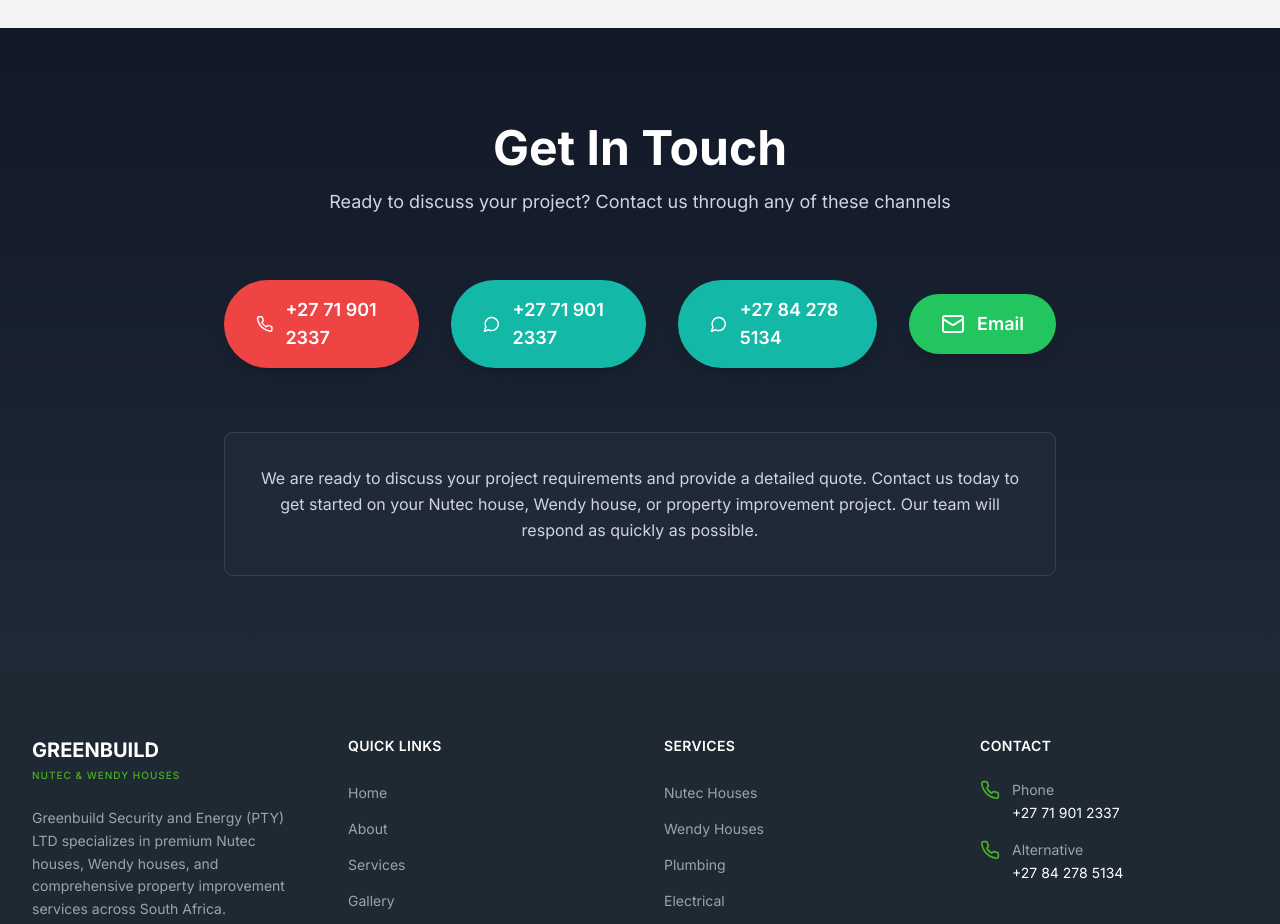
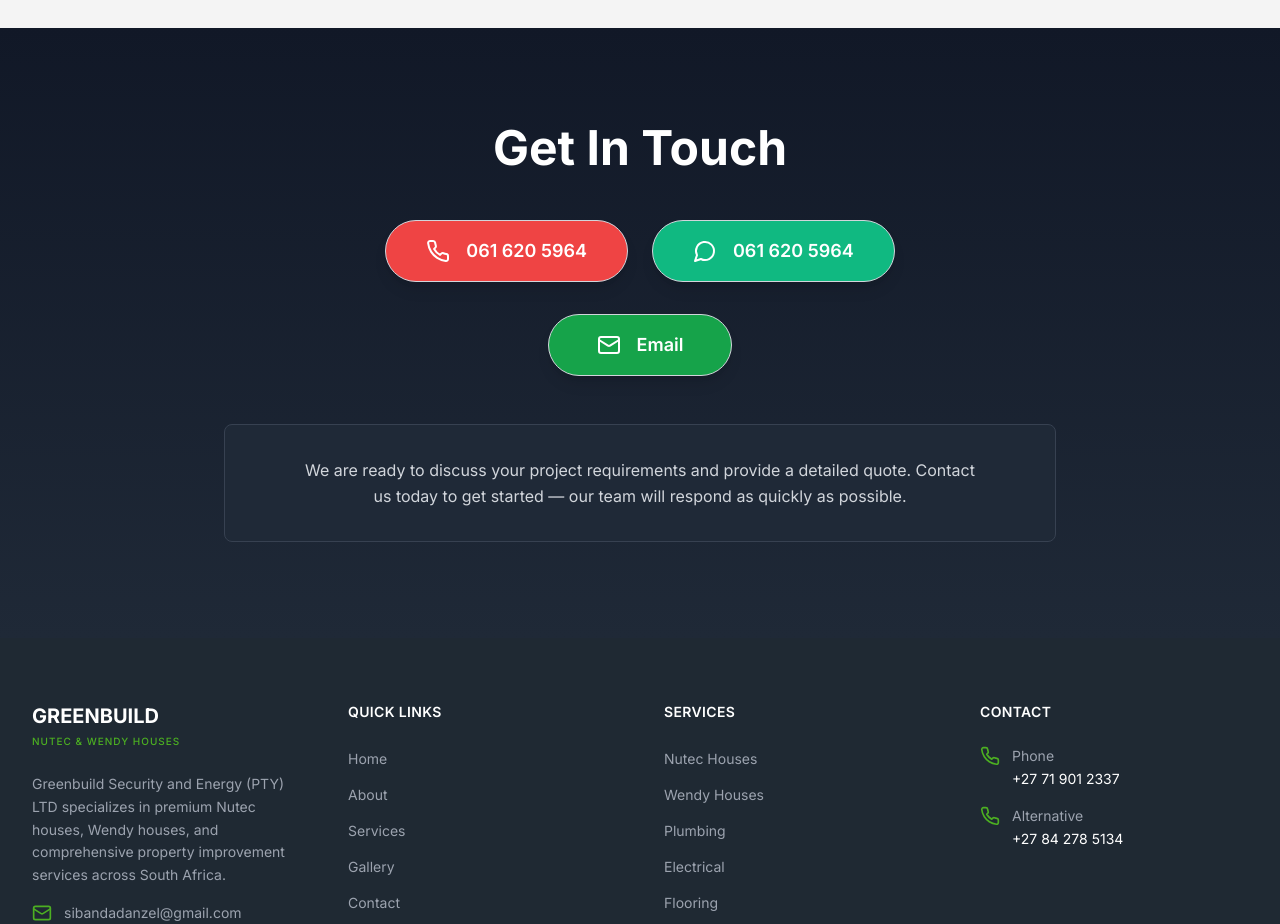
Before and after one commit to TakudzwaMbano/oneproject, a Next.js app: page / in a window 1280 px wide. Shown: the part 4500-5424 px from the top of the page. Built offline with nearby package versions, Linux system fonts and the light colour scheme.

Commit message:
finished

```diff
--- a/app/components/ContactPreview.tsx
+++ b/app/components/ContactPreview.tsx
@@ -39,6 +39,10 @@ const contactButtons = [
 ];
 
 export default function ContactPreview() {
+  const phoneNumberDisplay = '061 620 5964';
+  const telHref = 'tel:+27616205964';
+  const waHref = 'https://wa.me/27616205964?text=Hi,%20I%20need%20a%20quote';
+
   return (
     <section id="contact" className="py-24 bg-gradient-to-b from-gray-900 to-gray-800">
       <div className="max-w-4xl mx-auto px-6 lg:px-8">
@@ -47,47 +51,63 @@ export default function ContactPreview() {
           whileInView={{ opacity: 1, y: 0 }}
           viewport={{ once: true }}
           transition={{ duration: 0.8 }}
-          className="text-center mb-16"
+          className="text-center mb-12"
         >
-          <h2 className="text-4xl md:text-5xl font-bold text-white mb-4">
-            Get In Touch
-          </h2>
-          <p className="text-lg text-gray-300 max-w-2xl mx-auto">
-            Ready to discuss your project? Contact us through any of these channels
-          </p>
+          <h2 className="text-4xl md:text-5xl font-bold text-white mb-4">Get In Touch</h2>
         </motion.div>
 
-        <div className="flex flex-col sm:flex-row justify-center items-center gap-6 lg:gap-8">
-          {contactButtons.map((button, index) => (
+        <div className="flex flex-col items-center gap-4 sm:gap-6">
+          <div className="w-full flex justify-center gap-3 sm:gap-6 flex-nowrap">
             <motion.a
-              key={index}
-              href={button.href}
-              target={button.type === 'whatsapp' ? '_blank' : undefined}
-              rel={button.type === 'whatsapp' ? 'noopener noreferrer' : undefined}
-              initial={{ opacity: 0, scale: 0.9 }}
-              whileInView={{ opacity: 1, scale: 1 }}
+              href={telHref}
+              className="inline-flex items-center gap-2 sm:gap-4 px-6 sm:px-10 py-3 sm:py-4 rounded-full bg-red-500 hover:bg-red-600 text-white font-semibold text-sm sm:text-lg shadow-lg border border-gray-300 whitespace-nowrap"
+              initial={{ opacity: 0, y: 8 }}
+              whileInView={{ opacity: 1, y: 0 }}
               viewport={{ once: true }}
-              transition={{ duration: 0.6, delay: index * 0.1 }}
-              whileHover={{ scale: 1.05 }}
-              className={`flex items-center gap-3 px-8 py-4 rounded-full text-white font-semibold text-lg ${button.bgColor} ${button.hoverColor} transition-all duration-300 shadow-lg`}
+              transition={{ duration: 0.5 }}
             >
-              <button.icon className="w-6 h-6" />
-              <span>{button.label}</span>
+              <Phone className="w-6 h-6" />
+              <span className="whitespace-nowrap">{phoneNumberDisplay}</span>
             </motion.a>
-          ))}
+
+            <motion.a
+              href={waHref}
+              target="_blank"
+              rel="noopener noreferrer"
+              className="inline-flex items-center gap-2 sm:gap-4 px-6 sm:px-10 py-3 sm:py-4 rounded-full bg-emerald-500 hover:bg-emerald-600 text-white font-semibold text-sm sm:text-lg shadow-lg border border-gray-300 whitespace-nowrap"
+              initial={{ opacity: 0, y: 8 }}
+              whileInView={{ opacity: 1, y: 0 }}
+              viewport={{ once: true }}
+              transition={{ duration: 0.5, delay: 0.06 }}
+            >
+              <MessageCircle className="w-6 h-6" />
+              <span className="whitespace-nowrap">{phoneNumberDisplay}</span>
+            </motion.a>
+          </div>
+
+          <motion.a
+            href="mailto:sibandadanzel@gmail.com"
+            className="inline-flex items-center gap-2 sm:gap-4 px-8 sm:px-12 py-3 sm:py-4 rounded-full bg-green-600 hover:bg-green-700 text-white font-semibold text-sm sm:text-lg shadow-lg border border-gray-300 mx-auto mt-2 whitespace-nowrap"
+            initial={{ opacity: 0, y: 8 }}
+            whileInView={{ opacity: 1, y: 0 }}
+            viewport={{ once: true }}
+            transition={{ duration: 0.5, delay: 0.12 }}
+          >
+            <Mail className="w-6 h-6" />
+            <span className="whitespace-nowrap">Email</span>
+          </motion.a>
         </div>
 
         <motion.div
           initial={{ opacity: 0 }}
           whileInView={{ opacity: 1 }}
           viewport={{ once: true }}
-          transition={{ duration: 0.8, delay: 0.4 }}
-          className="mt-16 p-8 bg-gray-800 rounded-lg border border-gray-700 text-center"
+          transition={{ duration: 0.8, delay: 0.3 }}
+          className="mt-12 p-8 bg-gray-800 rounded-lg border border-gray-700 text-center"
         >
-          <p className="text-gray-300 leading-relaxed">
-            We are ready to discuss your project requirements and provide a detailed quote.
-            Contact us today to get started on your Nutec house, Wendy house, or property
-            improvement project. Our team will respond as quickly as possible.
+          <p className="text-gray-300 leading-relaxed max-w-2xl mx-auto">
+            We are ready to discuss your project requirements and provide a detailed quote. Contact us today to get started — our team will
+            respond as quickly as possible.
           </p>
         </motion.div>
       </div>
```
